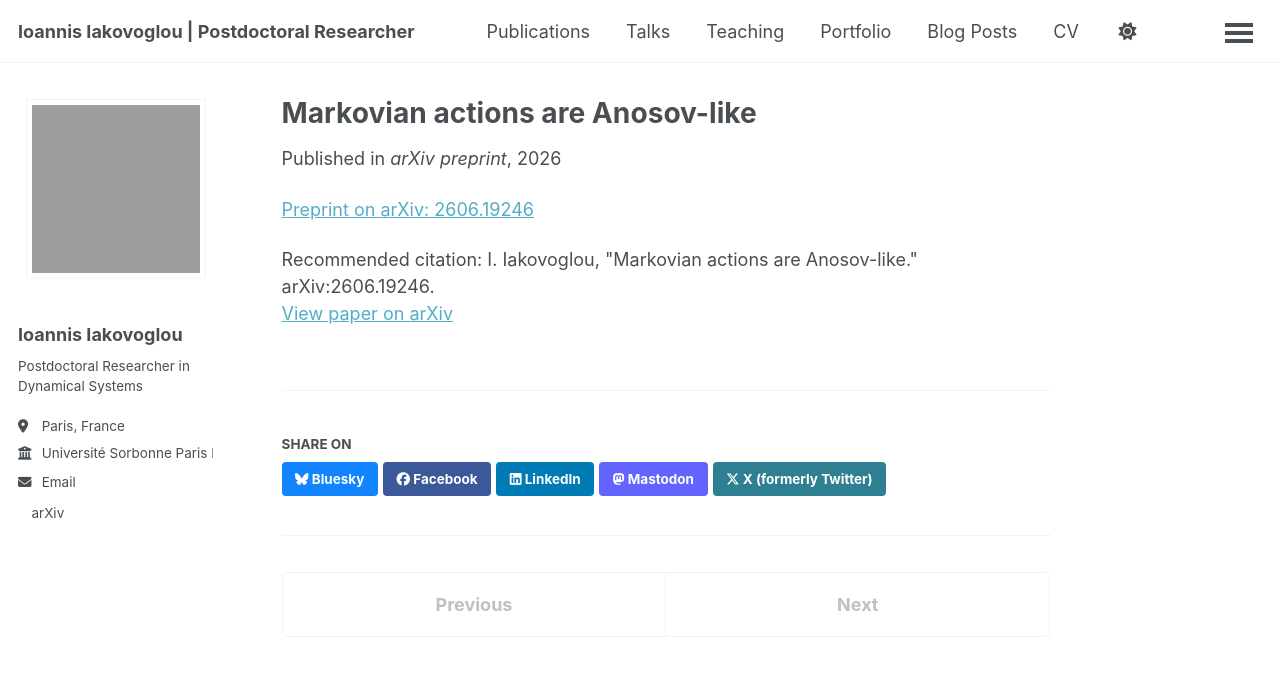
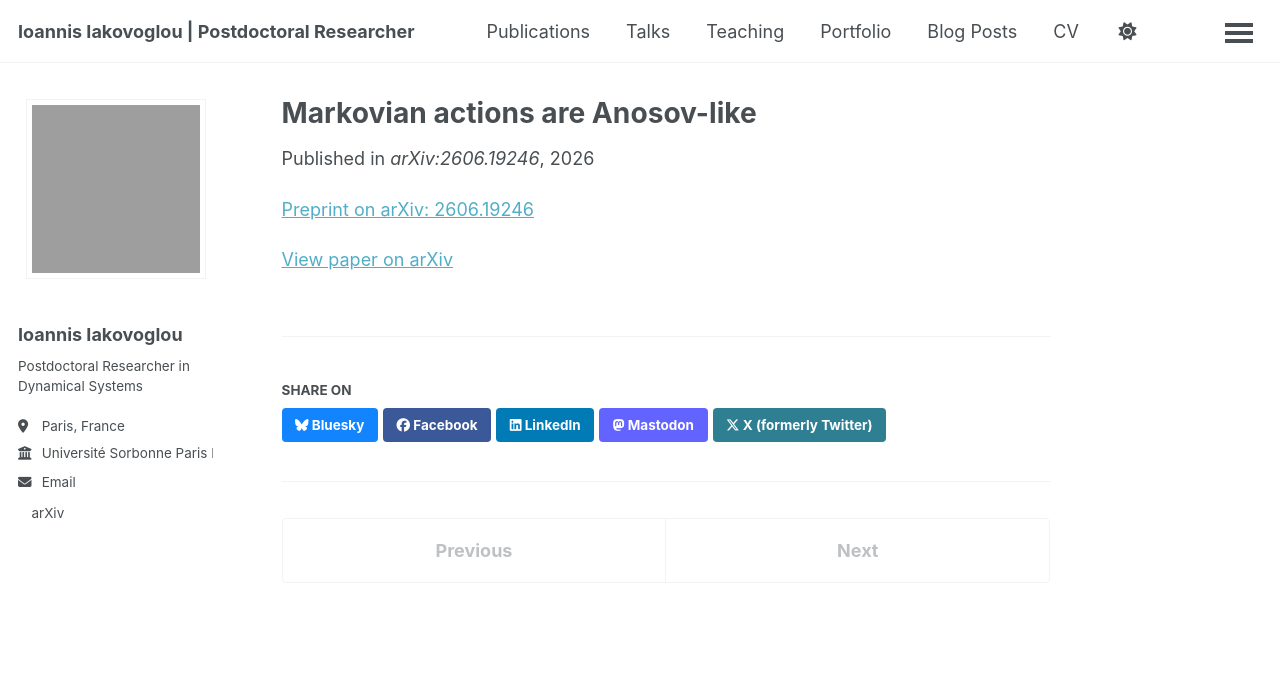
Before and after one commit to ioannisiakovoglou/ioannisiakovoglou.github.io, a Jekyll site: the page built from _publications/markovianareanosovlike.md, in a window 1280 px wide. Shown: the top 676 px of the page. Built offline with Jekyll 4.4.1, drawn with Linux system fonts in a browser that asks for light colours; a script bundle is joined from its source files by our own code; a style sheet for code colours, icons or effects is not loaded.

Commit message:
Update venue and citation for publication entry

```diff
--- a/_publications/markovianareanosovlike.md
+++ b/_publications/markovianareanosovlike.md
@@ -4,8 +4,7 @@ collection: publications
 category: preprints
 permalink: /publication/markovian-actions-are-anosov-like
 date: 2026-06-01
-venue: "arXiv preprint"
+venue: "arXiv:2606.19246"
 paperurl: "https://arxiv.org/abs/2606.19246"
-citation: 'I. Iakovoglou, "Markovian actions are Anosov-like." arXiv:2606.19246.'
 ---
 [Preprint on arXiv: 2606.19246](https://arxiv.org/abs/2606.19246)
```
